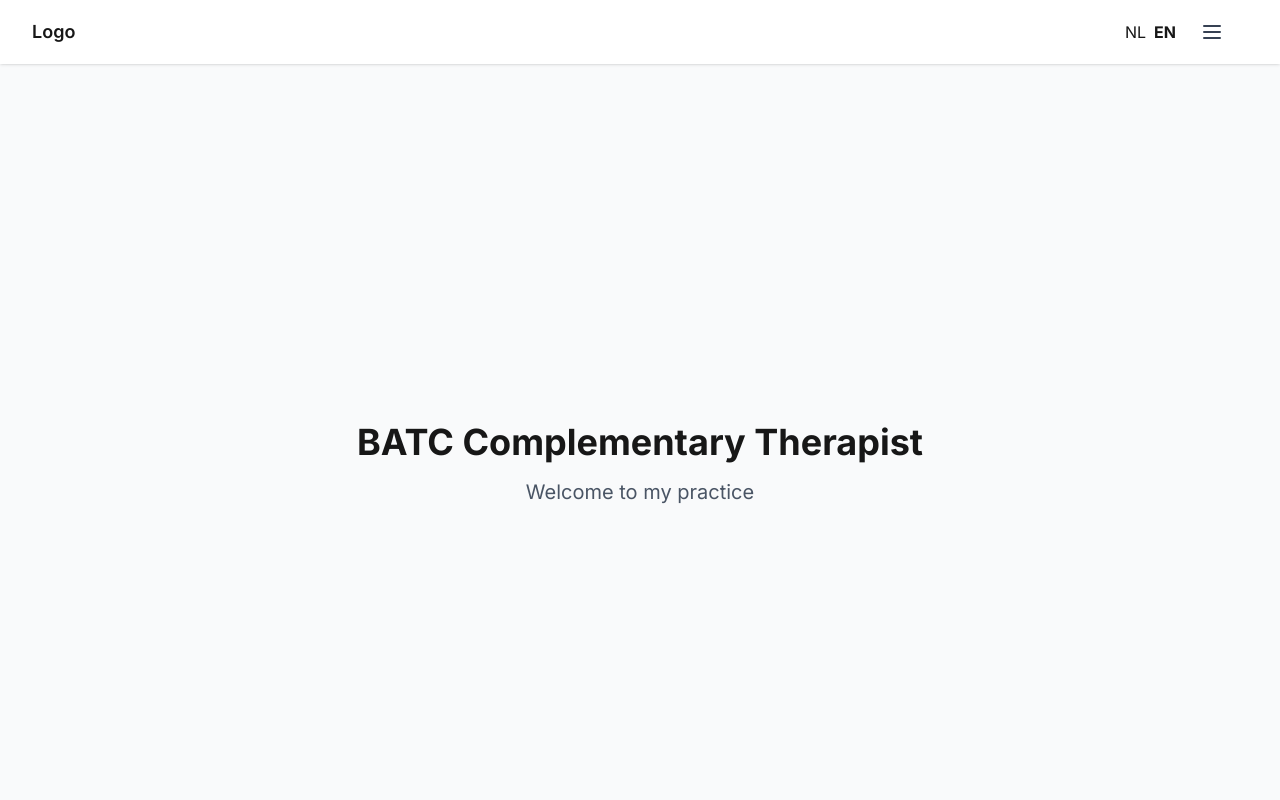
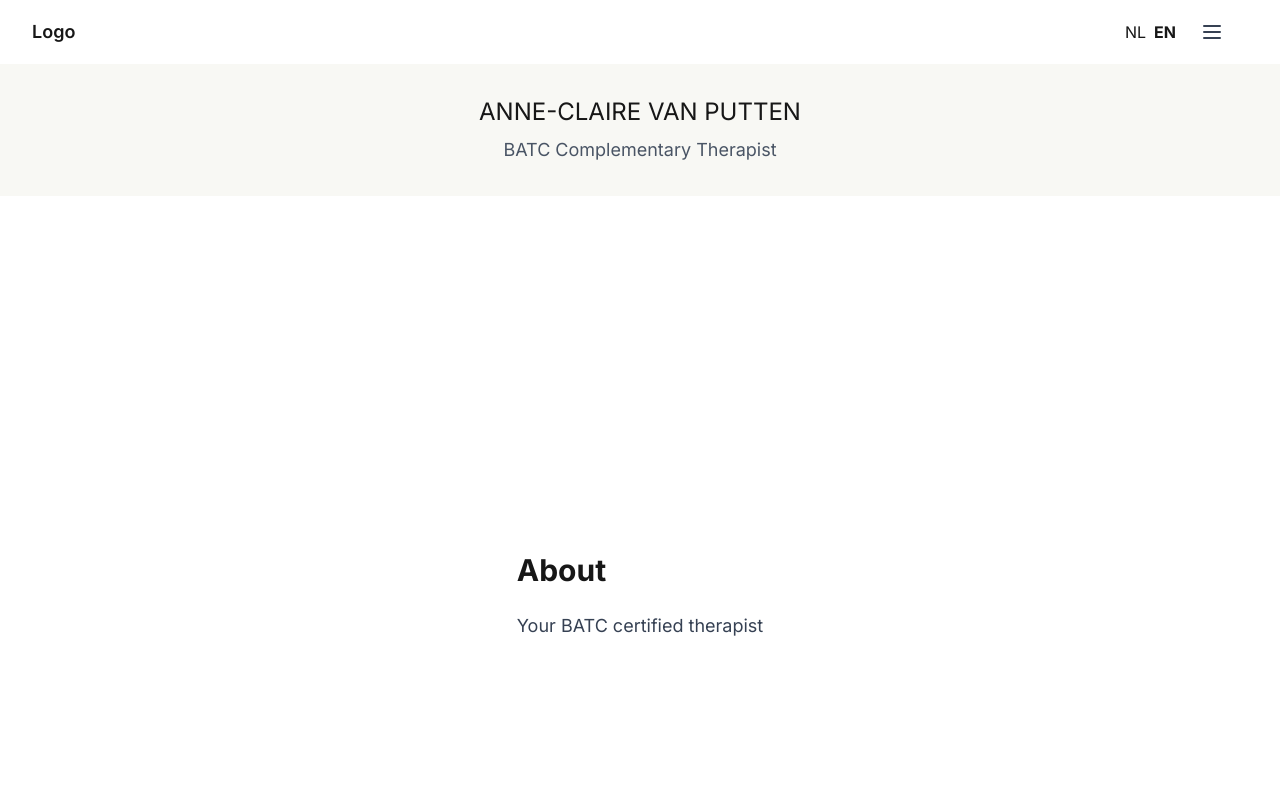
Before and after one commit to Koko-Koding/anne-claire, a Next.js app: page /en in a window 1280 px wide. Shown: the top 800 px of the page. Built offline with nearby package versions, Linux system fonts and the light colour scheme.

Commit message:
Update hero section styles and translations for improved branding

```diff
--- a/src/app/[locale]/page.tsx
+++ b/src/app/[locale]/page.tsx
@@ -5,10 +5,10 @@ export default function Home() {
 
   return (
     <>
-      <section id="home" className="min-h-screen flex items-center justify-center bg-gray-50">
+      <section id="home" className="py-8 relative flex items-center justify-center bg-light-beige">
         <div className="text-center">
-          <h1 className="text-4xl font-bold mb-4">{t('hero.title')}</h1>
-          <p className="text-xl text-gray-600">{t('hero.subtitle')}</p>
+          <h1 className="uppercase text-2xl mb-2">{t('hero.title')}</h1>
+          <p className="text-lg text-gray-600">{t('hero.subtitle')}</p>
         </div>
       </section>
 
--- a/src/components/Header.tsx
+++ b/src/components/Header.tsx
@@ -6,14 +6,15 @@ export const Header = () => {
   const t = useTranslations('navigation');
 
   const navigationItems = [
-    { id: 'home', label: t('home') },
-    { id: 'about', label: t('about') },
-    { id: 'services', label: t('services') },
+    { id: 'introduction', label: t('introduction') },
+    { id: 'fivePrinciples', label: t('fivePrinciples') },
+    { id: 'aboutAnneClaire', label: t('aboutAnneClaire') },
+    { id: 'tariffs', label: t('tariffs') },
     { id: 'contact', label: t('contact') },
   ];
 
   return (
-    <header className="fixed top-0 left-0 right-0 bg-white/90 backdrop-blur-sm shadow-sm z-50">
+    <header className="fixed top-0 left-0 right-0 backdrop-blur-sm z-50">
       <div className="max-w-7xl mx-auto px-4 sm:px-6 lg:px-8">
         <div className="flex justify-between items-center h-16">
           <div className="flex-shrink-0">
--- a/src/messages/en.json
+++ b/src/messages/en.json
@@ -7,8 +7,8 @@
   },
   "sections": {
     "hero": {
-      "title": "BATC Complementary Therapist",
-      "subtitle": "Welcome to my practice"
+      "title": "Anne-Claire van Putten",
+      "subtitle": "BATC Complementary Therapist"
     },
     "about": {
       "title": "About",
--- a/src/messages/nl.json
+++ b/src/messages/nl.json
@@ -7,8 +7,8 @@
   },
   "sections": {
     "hero": {
-      "title": "BATC Complementair Therapeut",
-      "subtitle": "Welkom bij mijn praktijk"
+      "title": "Anne-Claire van Putten",
+      "subtitle": "BATC Complementair Therapeut"
     },
     "about": {
       "title": "Over mij",
```
